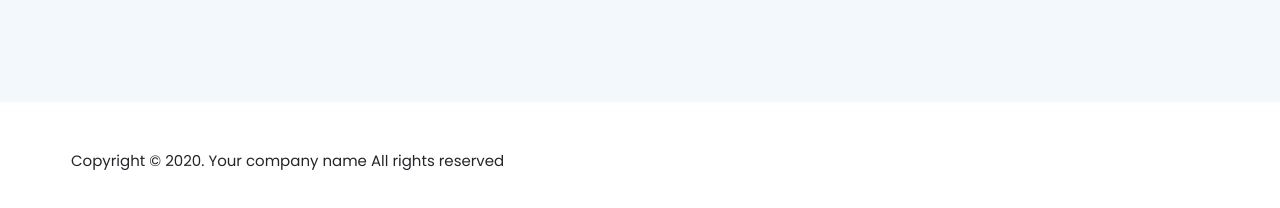
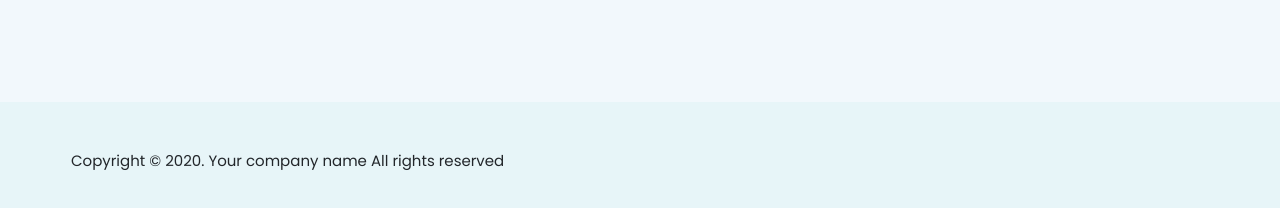
Before and after one commit to stavrdriff/berd, a plain HTML site: page index.html in a window 1280 px wide. Shown: the part 6052-6260 px from the top of the page. Drawn offline with Linux system fonts and the light colour scheme; files whose address does not match are found by name.

Commit message:
added bg in footer

```diff
--- a/scss/style.scss
+++ b/scss/style.scss
@@ -581,6 +581,7 @@ body {
    justify-content: center;
    align-items: center;
    padding: 35px 0;
+   background: #e7f5f8;
 }
 .burger {
    width: 48px;
```
Also changed, not shown: css/style.css, 1 other file.
